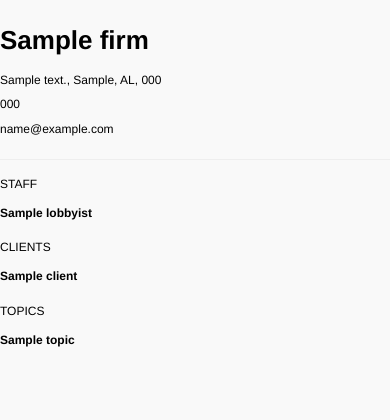
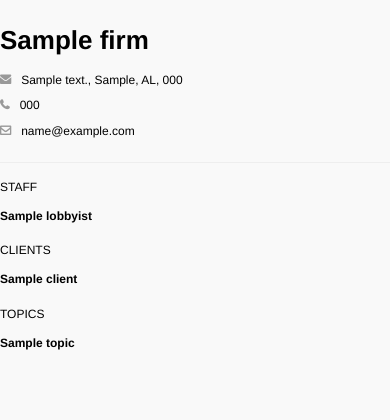
Before and after one commit to AxisPhilly/lobbying.ph-django, a Django app: template templates/lobbyingph/firm_detail.html in a window 390 px wide; the page is wider, and only the part inside the window is pictured. Shown: the part 187-607 px from the top of that part. Run offline with Django 3.2, Linux system fonts and the light colour scheme; tables that the repository leaves empty hold one stand-in row (values such as "Sample post"); the template is opened without the code that fills it: values that come from a table or form of the project are taken from there, most other values are stand-ins (such as "Sample title", 1, 10 or a date in 2020).

Commit message:
Added mail, phone, and email icons to firm detail and principal detail templates.

```diff
--- a/templates/lobbyingph/firm_detail.html
+++ b/templates/lobbyingph/firm_detail.html
@@ -4,9 +4,9 @@
 {% block content %}
   <h2 class="name">{{ firm.name }}</h2>
   <ul class="contact">
-    <li class="address"> {{ firm.get_address }} </li>
-    <li class="phone"> {{ firm.phone }} </li>
-    <li class="email"> {{ firm.email }} </li>
+    <li class="address icon-envelope-alt"> {{ firm.get_address }} </li>
+    <li class="phone icon-phone"> {{ firm.phone }} </li>
+    <li class="email icon-envelope"> {{ firm.email }} </li>
   </ul>
   <div class="column">
     <h3>Staff</h3>
--- a/templates/lobbyingph/principal_detail.html
+++ b/templates/lobbyingph/principal_detail.html
@@ -8,9 +8,9 @@
 {% block content %}
   <h2 class="name">{{ principal.name }}</h2>
   <ul class="contact">
-    <li class="address">{{ principal.get_address }}</li>
-    <li class="phone">{{ principal.phone }}</li>
-    <li class="email"><a href="mailto:{{ principal.email }}">{{ principal.email }}</a></li>
+    <li class="address icon-envelope-alt">{{ principal.get_address }}</li>
+    <li class="phone icon-phone">{{ principal.phone }}</li>
+    <li class="email icon-email"><a href="mailto:{{ principal.email }}">{{ principal.email }}</a></li>
   </ul>
   <div class="column">
     <h3>Topics</h3>
```
